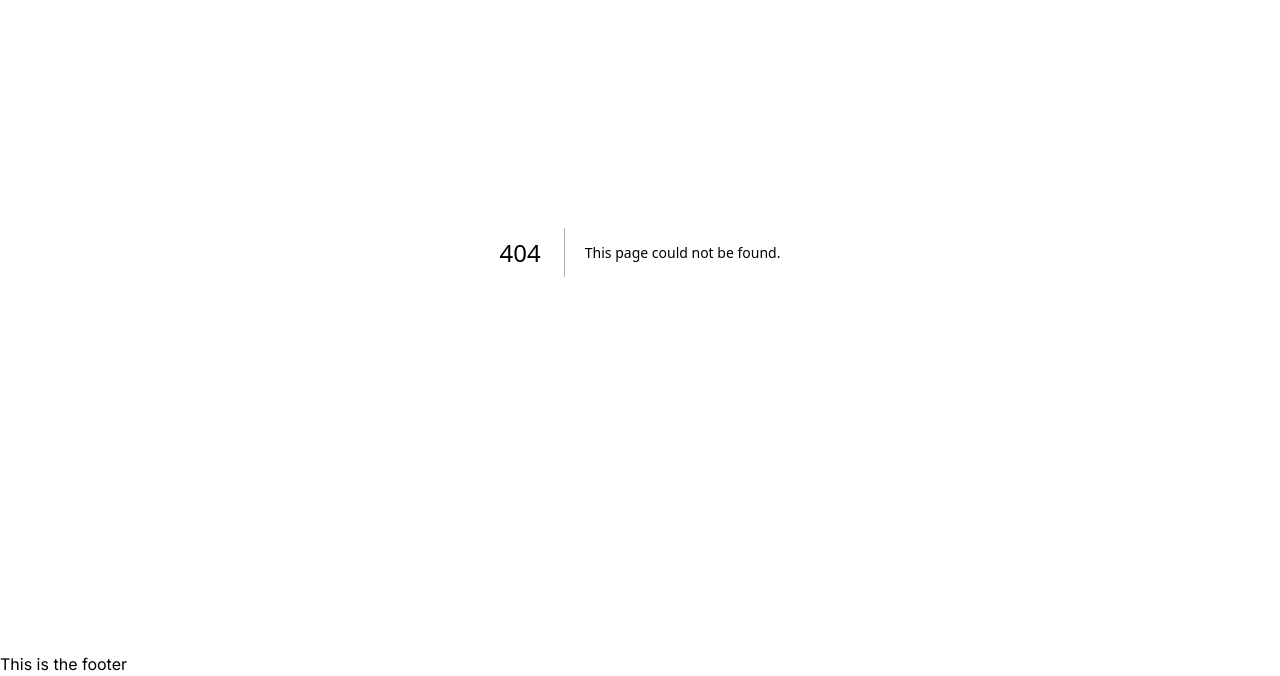
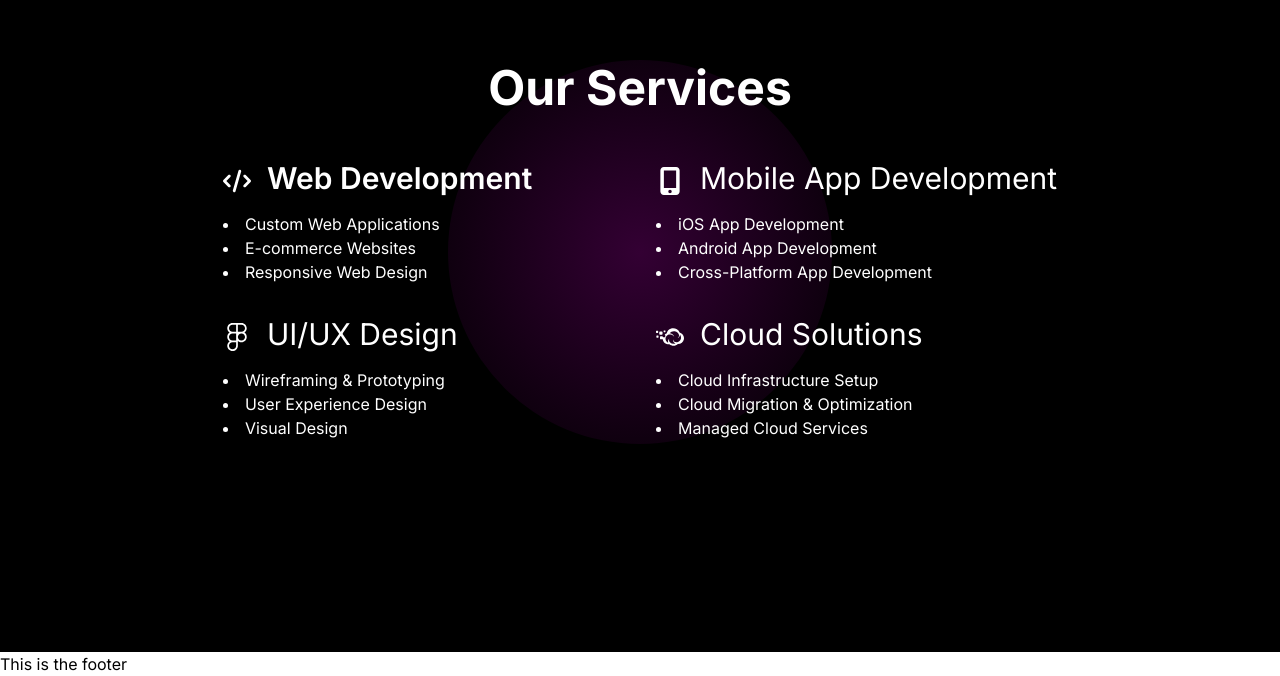
Before and after one commit to solomonrazak/landing-page, a Next.js app: page /services in a window 1280 px wide. Before the commit this address had no page. Shown: the part 148-824 px from the top of the page. Built offline with nearby package versions, Linux system fonts and the light colour scheme; a web font is replaced by a local one.

Commit message:
services-Prabhat

```diff
--- a/src/app/globals.css
+++ b/src/app/globals.css
@@ -3,8 +3,8 @@
 @tailwind utilities;
 
 .service-icon {
-  width: 40px;
-  height: 40px;
+  width: 28px;
+  height: 28px;
   margin-right: 16px;
   fill: white;
   display: inline-block;
--- /dev/null
+++ b/src/app/services/page.css
@@ -0,0 +1,7 @@
+.service-icon {
+    width: 28px;
+    height: 28px;
+    margin-right: 16px;
+    fill: white;
+    display: inline-block;
+  }
--- /dev/null
+++ b/src/app/services/page.jsx
@@ -0,0 +1,96 @@
+import Head from 'next/head';
+
+const cloudIcon = (
+  <svg xmlns="http://www.w3.org/2000/svg" viewBox="0 0 616 512" className="service-icon" width="40" height="40">
+    <path d="M148.6 304c8.2 68.5 67.4 115.5 146 111.3 51.2 43.3 136.8 45.8 186.4-5.6 69.2 1.1 118.5-44.6 131.5-99.5 14.8-62.5-18.2-132.5-92.1-155.1-33-88.1-131.4-101.5-186.5-85-57.3 17.3-84.3 53.2-99.3 109.7-7.8 2.7-26.5 8.9-45 24.1 11.7 0 15.2 8.9 15.2 19.5v20.4c0 10.7-8.7 19.5-19.5 19.5h-20.2c-10.7 0-19.5-6-19.5-16.7V240H98.8C95 240 88 244.3 88 251.9v40.4c0 6.4 5.3 11.8 11.7 11.8h48.9zm227.4 8c-10.7 46.3 21.7 72.4 55.3 86.8C324.1 432.6 259.7 348 296 288c-33.2 21.6-33.7 71.2-29.2 92.9-17.9-12.4-53.8-32.4-57.4-79.8-3-39.9 21.5-75.7 57-93.9C297 191.4 369.9 198.7 400 248c-14.1-48-53.8-70.1-101.8-74.8 30.9-30.7 64.4-50.3 114.2-43.7 69.8 9.3 133.2 82.8 67.7 150.5 35-16.3 48.7-54.4 47.5-76.9l10.5 19.6c11.8 22 15.2 47.6 9.4 72-9.2 39-40.6 68.8-79.7 76.5-32.1 6.3-83.1-5.1-91.8-59.2zM128 208H88.2c-8.9 0-16.2-7.3-16.2-16.2v-39.6c0-8.9 7.3-16.2 16.2-16.2H128c8.9 0 16.2 7.3 16.2 16.2v39.6c0 8.9-7.3 16.2-16.2 16.2zM10.1 168C4.5 168 0 163.5 0 157.9v-27.8c0-5.6 4.5-10.1 10.1-10.1h27.7c5.5 0 10.1 4.5 10.1 10.1v27.8c0 5.6-4.5 10.1-10.1 10.1H10.1zM168 142.7v-21.4c0-5.1 4.2-9.3 9.3-9.3h21.4c5.1 0 9.3 4.2 9.3 9.3v21.4c0 5.1-4.2 9.3-9.3 9.3h-21.4c-5.1 0-9.3-4.2-9.3-9.3zM56 235.5v25c0 6.3-5.1 11.5-11.4 11.5H19.4C13.1 272 8 266.8 8 260.5v-25c0-6.3 5.1-11.5 11.4-11.5h25.1c6.4 0 11.5 5.2 11.5 11.5z"/>
+  </svg>
+);
+
+const mobileIcon = (
+  <svg xmlns="http://www.w3.org/2000/svg" viewBox="0 0 384 512" className="service-icon" width="40" height="40">
+    <path d="M16 64C16 28.7 44.7 0 80 0H304c35.3 0 64 28.7 64 64V448c0 35.3-28.7 64-64 64H80c-35.3 0-64-28.7-64-64V64zM224 448a32 32 0 1 0 -64 0 32 32 0 1 0 64 0zM304 64H80V384H304V64z"/>
+  </svg>
+);
+
+const webIcon = (
+  <svg xmlns="http://www.w3.org/2000/svg" viewBox="0 0 640 512" className="service-icon" width="40" height="40">
+    <path d="M392.8 1.2c-17-4.9-34.7 5-39.6 22l-128 448c-4.9 17 5 34.7 22 39.6s34.7-5 39.6-22l128-448c4.9-17-5-34.7-22-39.6zm80.6 120.1c-12.5 12.5-12.5 32.8 0 45.3L562.7 256l-89.4 89.4c-12.5 12.5-12.5 32.8 0 45.3s32.8 12.5 45.3 0l112-112c12.5-12.5 12.5-32.8 0-45.3l-112-112c-12.5-12.5-32.8-12.5-45.3 0zm-306.7 0c-12.5-12.5-32.8-12.5-45.3 0l-112 112c-12.5 12.5-12.5 32.8 0 45.3l112 112c12.5 12.5 32.8 12.5 45.3 0s12.5-32.8 0-45.3L77.3 256l89.4-89.4c12.5-12.5 12.5-32.8 0-45.3z"/>
+  </svg>
+);
+
+const uiuxIcon = (
+  <svg xmlns="http://www.w3.org/2000/svg" viewBox="0 0 384 512" className="service-icon" width="40" height="40">
+    <path d="M14 95.8C14 42.9 56.9 0 109.8 0H274.2C327.1 0 370 42.9 370 95.8C370 129.3 352.8 158.8 326.7 175.9C352.8 193 370 222.5 370 256C370 308.9 327.1 351.8 274.2 351.8H272.1C247.3 351.8 224.7 342.4 207.7 326.9V415.2C207.7 468.8 163.7 512 110.3 512C57.5 512 14 469.2 14 416.2C14 382.7 31.2 353.2 57.2 336.1C31.2 319 14 289.5 14 256C14 222.5 31.2 193 57.2 175.9C31.2 158.8 14 129.3 14 95.8zM176.3 191.6H109.8C74.2 191.6 45.4 220.4 45.4 256C45.4 291.4 74 320.2 109.4 320.4C109.5 320.4 109.7 320.4 109.8 320.4H176.3V191.6zM207.7 256C207.7 291.6 236.5 320.4 272.1 320.4H274.2C309.7 320.4 338.6 291.6 338.6 256C338.6 220.4 309.7 191.6 274.2 191.6H272.1C236.5 191.6 207.7 220.4 207.7 256zM109.8 351.8C109.7 351.8 109.5 351.8 109.4 351.8C74 352 45.4 380.8 45.4 416.2C45.4 451.7 74.6 480.6 110.3 480.6C146.6 480.6 176.3 451.2 176.3 415.2V351.8H109.8zM109.8 31.4C74.2 31.4 45.4 60.2 45.4 95.8C45.4 131.4 74.2 160.2 109.8 160.2H176.3V31.4H109.8zM207.7 160.2H274.2C309.7 160.2 338.6 131.4 338.6 95.8C338.6 60.2 309.7 31.4 274.2 31.4H207.7V160.2z"/>
+  </svg>
+);
+
+const Services = () => {
+  return (
+    <div className="bg-black min-h-screen w-full flex flex-col justify-center items-center relative overflow-hidden">
+      <Head>
+        <title>Our Services</title>
+      </Head>
+
+      {/* Purple glow effect */}
+      <div className="absolute top-1/2 left-1/2 transform -translate-x-1/2 -translate-y-1/2 rounded-full h-96 w-96 opacity-50 z-0"
+           style={{ background: 'radial-gradient(circle, rgba(128,0,128,0.8), rgba(0,0,0,0.8))' }}>
+      </div>
+
+      {/* Heading */}
+      <h1 className="text-white text-5xl font-bold mb-12 z-10 relative">Our Services</h1>
+
+      {/* Services Content */}
+      <div className="grid grid-cols-1 md:grid-cols-2 gap-8 z-10 relative">
+        {/* Service Column 1 */}
+        <div>
+          <h2 className="text-white text-3xl font-semibold mb-4">
+            {webIcon}Web Development
+          </h2>
+          <ul className="list-disc list-inside text-white">
+            <li>Custom Web Applications</li>
+            <li>E-commerce Websites</li>
+            <li>Responsive Web Design</li>
+          </ul>
+        </div>
+
+        {/* Service Column 2 */}
+        <div>
+          <h2 className="text-white text-3xl mb-4">
+            {mobileIcon}Mobile App Development
+          </h2>
+          <ul className="list-disc list-inside text-white">
+            <li>iOS App Development</li>
+            <li>Android App Development</li>
+            <li>Cross-Platform App Development</li>
+          </ul>
+        </div>
+
+        {/* Service Column 3 */}
+        <div>
+          <h2 className="text-white text-3xl mb-4">
+            {uiuxIcon}UI/UX Design
+          </h2>
+          <ul className="list-disc list-inside text-white">
+            <li>Wireframing & Prototyping</li>
+            <li>User Experience Design</li>
+            <li>Visual Design</li>
+          </ul>
+        </div>
+
+        {/* Service Column 4 */}
+        <div>
+          <h2 className="text-white text-3xl mb-4">
+            {cloudIcon}Cloud Solutions
+          </h2>
+          <ul className="list-disc list-inside text-white">
+            <li>Cloud Infrastructure Setup</li>
+            <li>Cloud Migration & Optimization</li>
+            <li>Managed Cloud Services</li>
+          </ul>
+        </div>
+      </div>
+    </div>
+  );
+};
+
+export default Services;
```
